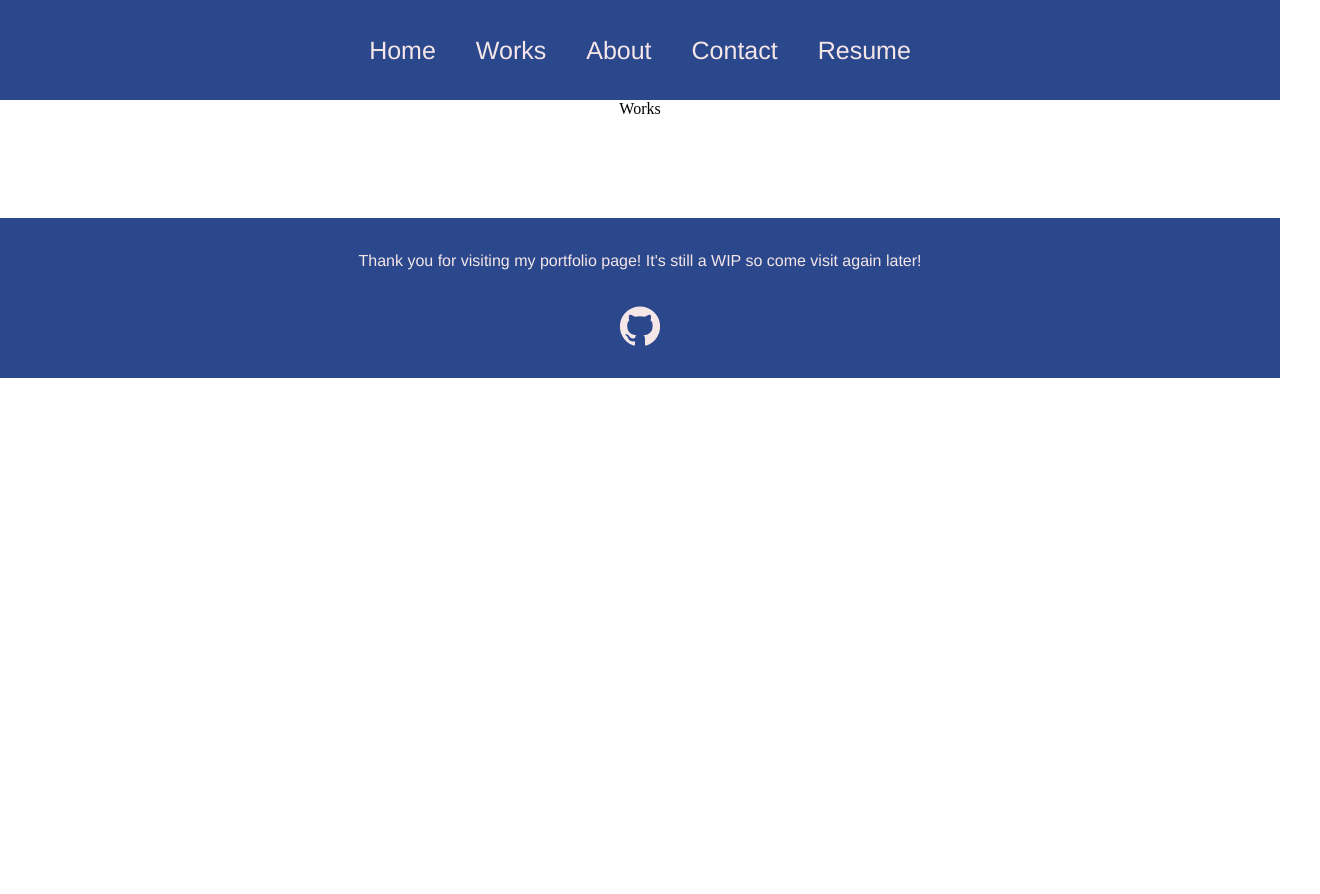
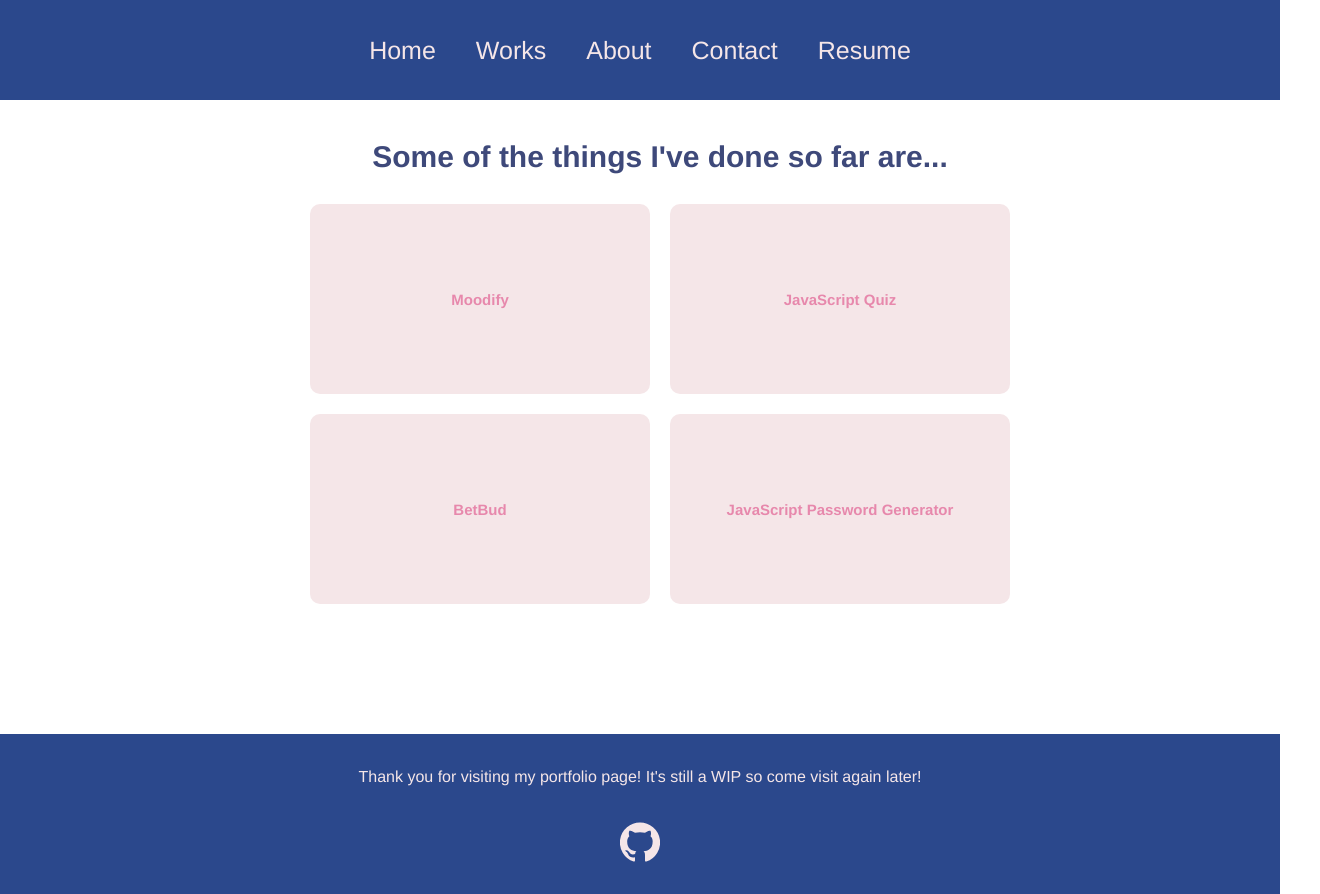
Before and after one commit to isanator2000/Portfolio-using-React, a React (Create React App) app: page /works in a window 1280 px wide. Shown: the whole page, 1320 px wide, since content can reach past the window. Before the commit the page ends 800 px from the top, so only its background shows below. Built offline with nearby package versions, Linux system fonts and the light colour scheme.

Commit message:
added works page content and styling, and edited homepage styling for consistency

```diff
--- a/src/pages/works.js
+++ b/src/pages/works.js
@@ -1,8 +1,32 @@
 import React from 'react'
+import '../styling/works.css';
+
 
 function Works () {
     return (
-    <div>Works</div>
+    <div>
+        <div className='projects'>
+            <h1>Some of the things I've done so far are...</h1>
+                <ol className='projectList'>
+                    <div className='projectColumn'>
+                    <li className='project'>
+                        <h3>Moodify</h3>
+                    </li>
+                    <li className='project'>
+                        <h3>BetBud</h3>
+                    </li>
+                    </div>
+                    <div className='projectColumn'>
+                    <li className='project'>
+                        <h3>JavaScript Quiz</h3>
+                    </li>
+                    <li className='project'>
+                        <h3>JavaScript Password Generator</h3>
+                    </li>
+                    </div>
+                </ol>
+        </div>
+    </div>
     )
 }
 
--- a/src/styling/homepage.css
+++ b/src/styling/homepage.css
@@ -1,8 +1,18 @@
 .homepage {
-    color: #DCA7B2;
+  font-size: 25px;
   width: 100%;
+  font-family: Helvetica, sans-serif;
+  display: flex;
+  justify-content: center;
   align-items: center;
-    font-family: Helvetica, sans-serif;
+  flex-direction: column;
+  padding: 20px;
+}
+
+.homepage h1 {
+  color: #3e497a;
+  font-size: 30px;
+  margin-bottom: 20px;
 }
 
 .intro {
@@ -14,13 +24,7 @@
   align-items: center;
   text-align: center;
   justify-content: center;
-  }
-
-  .intro h1 {
-    color: #E788AC;
-    font-family: Helvetica, sans-serif;
-    font-size: 45px;
-    height: 50px;
+  padding: 20px;
 }
 
 .intro .phrase {
@@ -46,8 +50,8 @@
   justify-content: center;
 }
 
-
 .skill {
+  color:#2B488C;
   display: inline-block;
   background-color: #F5E6E8;
   border-radius: 10px;
@@ -71,7 +75,7 @@
 }
 
 @media only screen and (max-width: 600px) {
-    .intro h1 {
+  .homepage h1 {
     font-size: 30px;
   }
 
@@ -84,11 +88,12 @@
   .skills {
     text-align: center;
   }
+
   .skill h3 {
     font-size: 20px;
   }
+
   .skillList {
     padding: 0;
   }
-
 }
--- /dev/null
+++ b/src/styling/works.css
@@ -0,0 +1,63 @@
+
+.projects {
+    font-size: 25px;
+    width: 100%;
+    font-family: Helvetica, sans-serif;
+    display: flex;
+    justify-content: center;
+    align-items: center;
+    flex-direction: column;
+    padding: 20px;
+  }
+
+  .projects h1 {
+    color: #3e497a;
+    font-size: 30px;
+    margin-bottom: 20px;
+  }
+
+  .projectList {
+    display: flex;
+    flex-wrap: wrap;
+    justify-content: center;
+    list-style: none;
+    padding: 0;
+    margin: 0;
+  }
+
+  .projectColumn {
+    display: flex;
+    flex-direction: column;
+  }
+
+  .project {
+    background-color: #F5E6E8;
+    border-radius: 10px;
+    padding: 20px;
+    margin: 10px;
+    width: 300px;
+    height: 150px;
+    display: flex;
+    align-items: center;
+    justify-content: center;
+    text-align: center;
+  }
+
+  .project h3 {
+    color: #E788AC;
+    font-size: 15px;
+  }
+
+  @media only screen and (max-width: 600px) {
+    .projects h1 {
+      font-size: 30px;
+    }
+
+    .project {
+      width: 80%;
+    }
+
+    .projectList {
+      justify-content: center;
+    }
+  }
```
Lines whose indentation alone changed are shown as unchanged.
